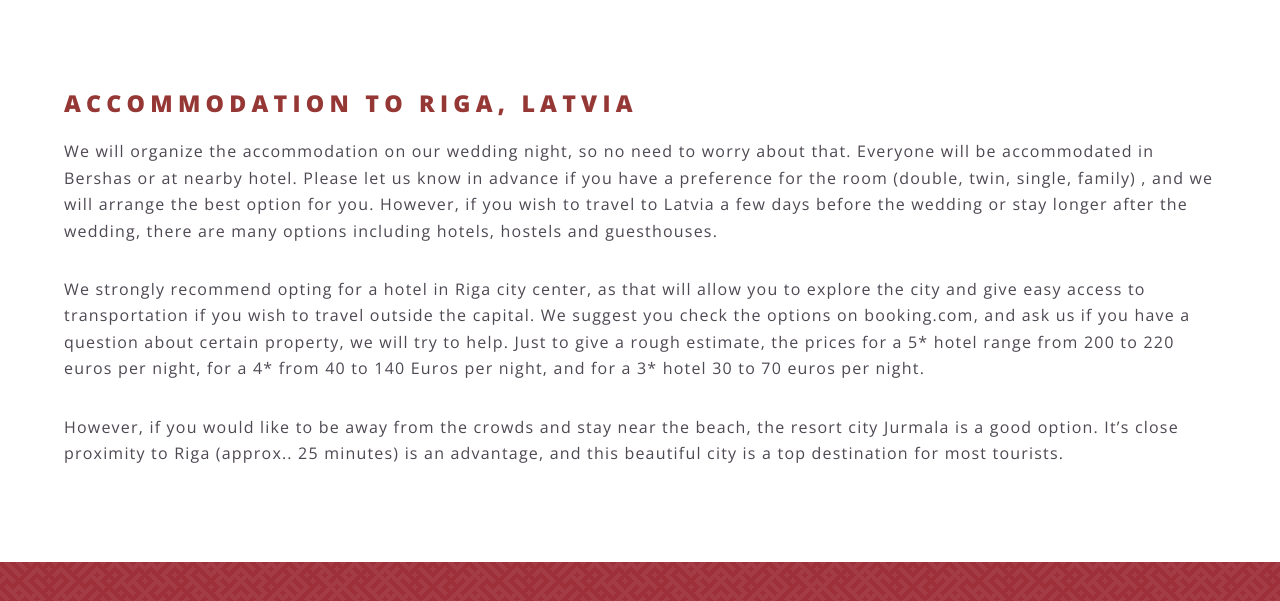
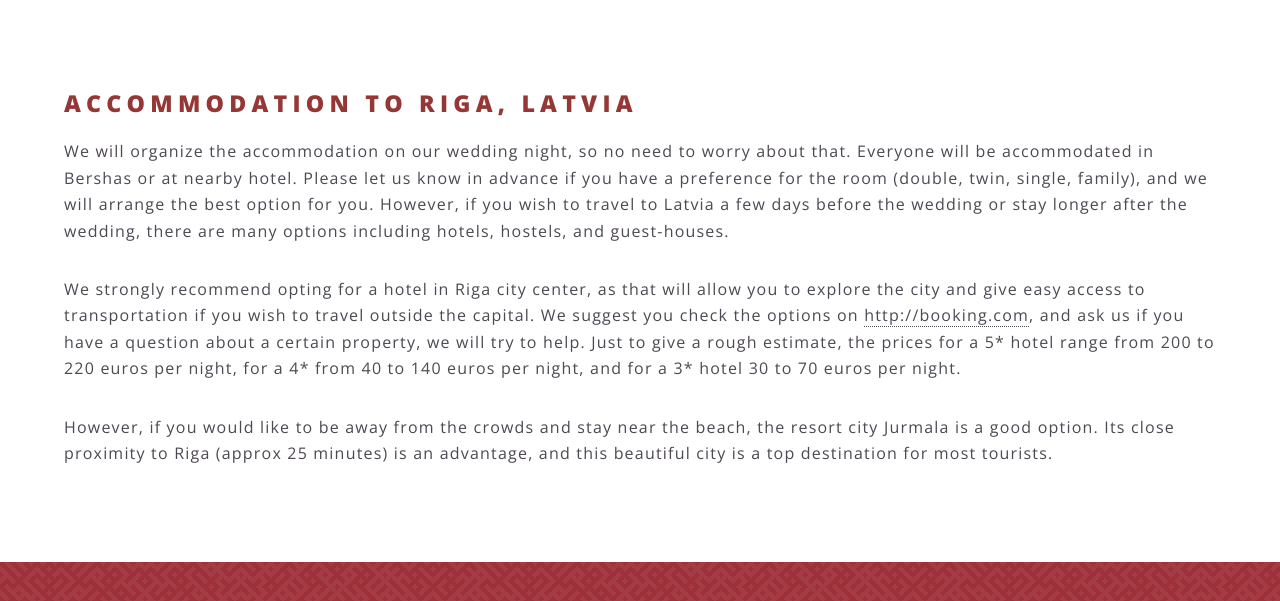
Before and after one commit to aliseandblake/aliseandblake.github.io, a Jekyll site: the page built from accommodation.md, in a window 1280 px wide and 1061 px high, cut to the strip 339-940 px from the top of the window. Built offline with Jekyll 4.4.1, drawn with Linux system fonts in a browser that asks for light colours.

Commit message:
fix up minor grammar

```diff
--- a/accommodation.md
+++ b/accommodation.md
@@ -10,19 +10,19 @@
 We will organize the accommodation on our wedding night, so no need to worry
 about that. Everyone will be accommodated in Bershas or at nearby hotel. Please
 let us know in advance if you have a preference for the room (double, twin,
-single, family) , and we will arrange the best option for you. However, if you
+single, family), and we will arrange the best option for you. However, if you
 wish to travel to Latvia a few days before the wedding or stay longer after the
-wedding, there are many options including hotels, hostels and guesthouses.
+wedding, there are many options including hotels, hostels, and guest-houses.
 
 We strongly recommend opting for a hotel in Riga city center, as that will allow
-you  to explore the city and give easy access to transportation if you wish to
-travel  outside the capital.  We suggest you check the options on booking.com,
-and ask us if  you have a question about certain property, we will try to help.
-Just to give a rough estimate, the prices for a 5* hotel range from 200 to 220
-euros  per night, for a 4* from 40 to 140 Euros per night,  and for a 3* hotel
-30 to 70 euros  per night.
+you to explore the city and give easy access to transportation if you wish to
+travel  outside the capital. We suggest you check the options on
+<http://booking.com>, and ask us if you have a question about a certain
+property, we will try to help. Just to give a rough estimate, the prices for a
+5* hotel range from 200 to 220 euros per night, for a 4* from 40 to 140 euros
+per night, and for a 3* hotel 30 to 70 euros per night.
 
 However, if you would like to be away from the crowds and stay near the beach,
-the  resort city Jurmala is a good option. It’s close proximity to Riga
-(approx.. 25  minutes) is an advantage, and this beautiful city is a top
-destination for most  tourists.
+the resort city Jurmala is a good option. Its close proximity to Riga
+(approx 25 minutes) is an advantage, and this beautiful city is a top
+destination for most tourists.
```
